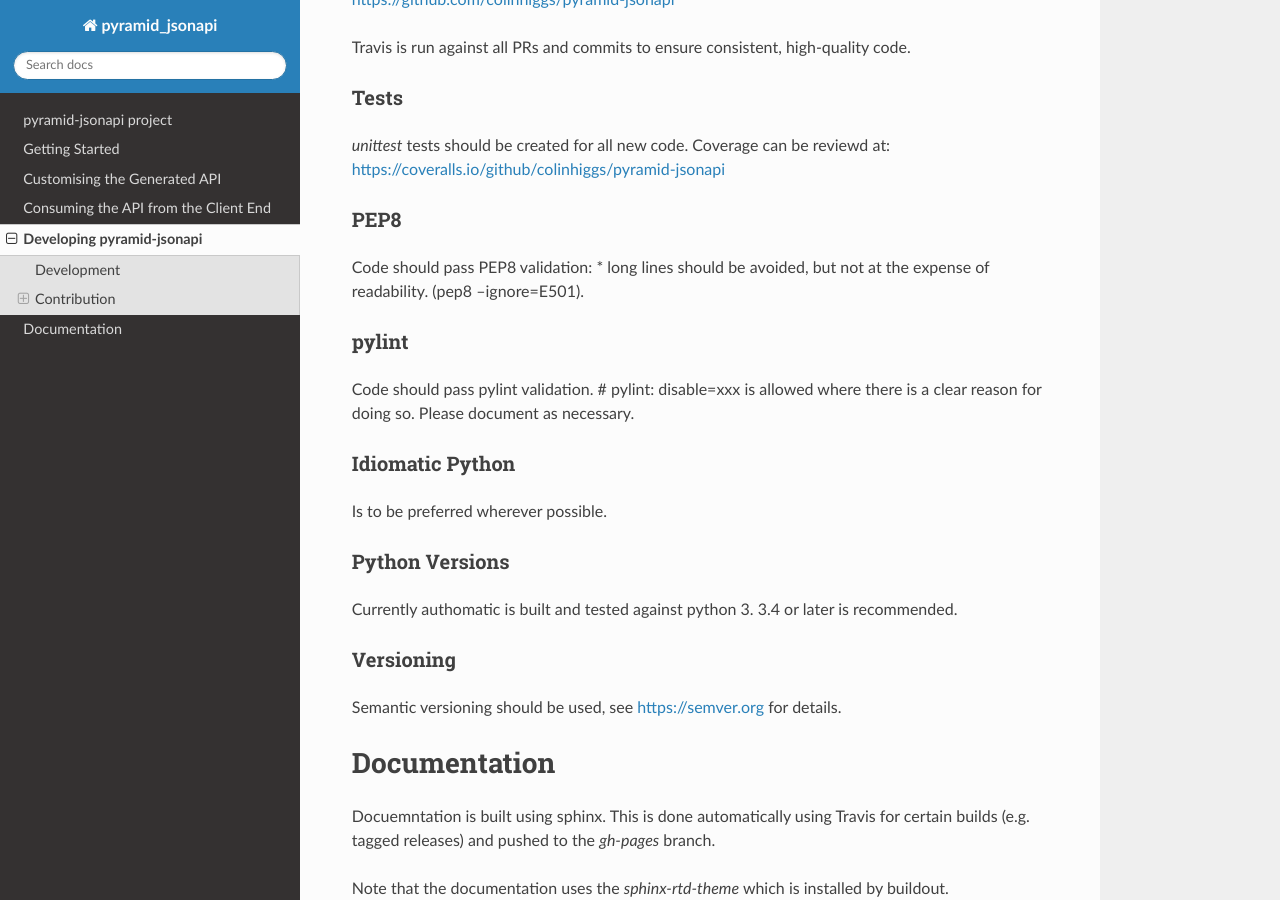
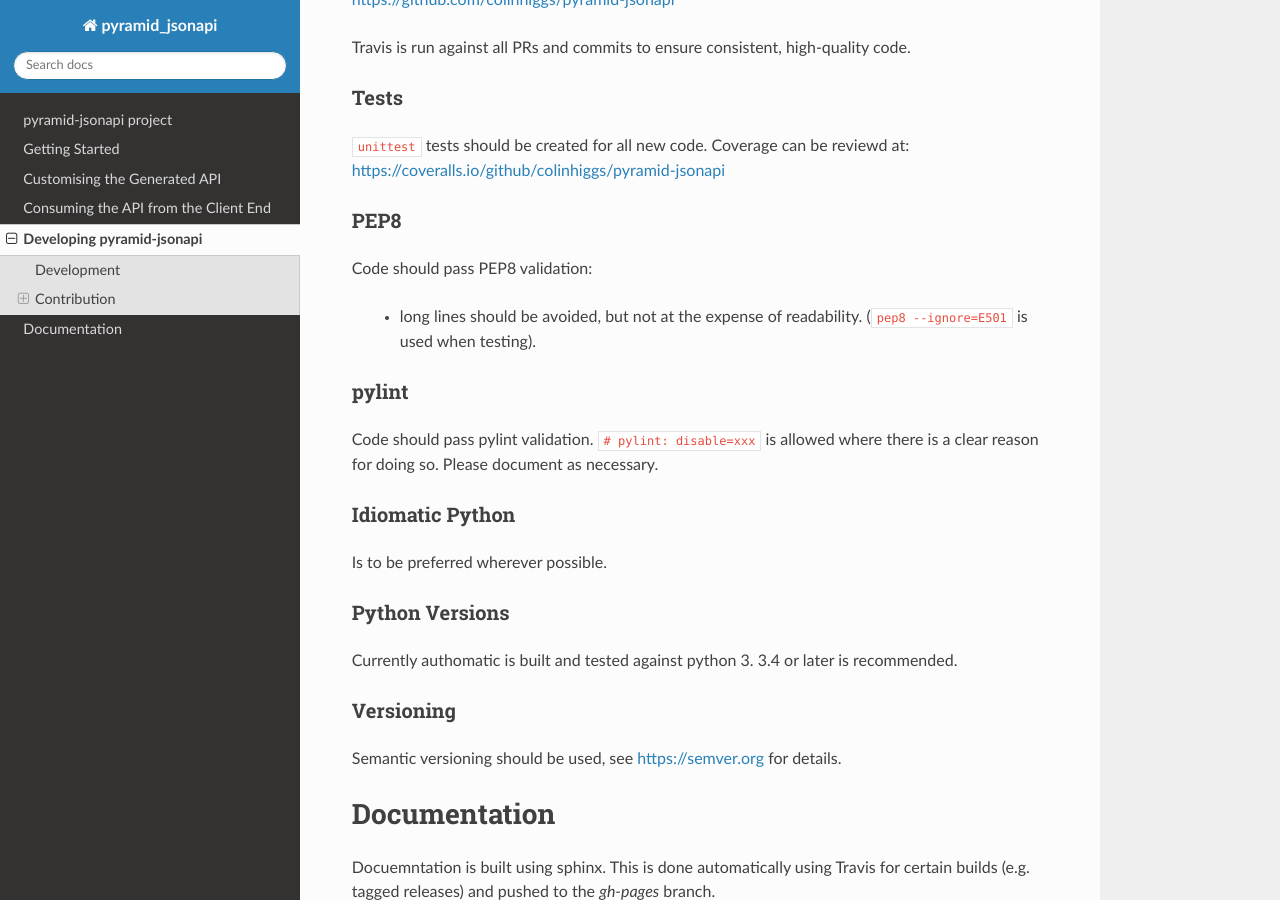
Before and after one commit to colinhiggs/pyramid-jsonapi, a Sphinx documentation site: the page built from docs/source/developing.rst, in a window 1280 px wide and 900 px high, scrolled down 622 px. Built offline with Sphinx 7.4.7 and the Read the Docs theme 2.0.0, drawn with Linux system fonts in a browser that asks for light colours; pages that are not in the unit, such as notebooks, are missing from menus.

Commit message:
formatting fixes.

```diff
--- a/docs/source/developing.rst
+++ b/docs/source/developing.rst
@@ -34,19 +34,20 @@
 Tests
 ^^^^^^
 
-`unittest` tests should be created for all new code. Coverage can be reviewd at:
+``unittest`` tests should be created for all new code. Coverage can be reviewd at:
 `<https://coveralls.io/github/colinhiggs/pyramid-jsonapi>`_
 
 PEP8
 ^^^^
 Code should pass PEP8 validation:
-* long lines should be avoided, but not at the expense of readability. (pep8 --ignore=E501).
+
+  * long lines should be avoided, but not at the expense of readability. (``pep8 --ignore=E501`` is used when testing).
 
 pylint
 ^^^^^^
 
 Code should pass pylint validation.
-# pylint: disable=xxx is allowed where there is a clear reason for doing so. Please document as necessary.
+``# pylint: disable=xxx`` is allowed where there is a clear reason for doing so. Please document as necessary.
 
 Idiomatic Python
 ^^^^^^^^^^^^^^^^
@@ -67,7 +68,7 @@
 Docuemntation is built using sphinx. This is done automatically using Travis for
 certain builds (e.g. tagged releases) and pushed to the *gh-pages* branch.
 
-Note that the documentation uses the *sphinx-rtd-theme* which is installed by buildout.
+Note that the documentation uses the ``sphinx-rtd-theme`` which is installed by buildout.
 
 To manually build the documentation:
 
```
